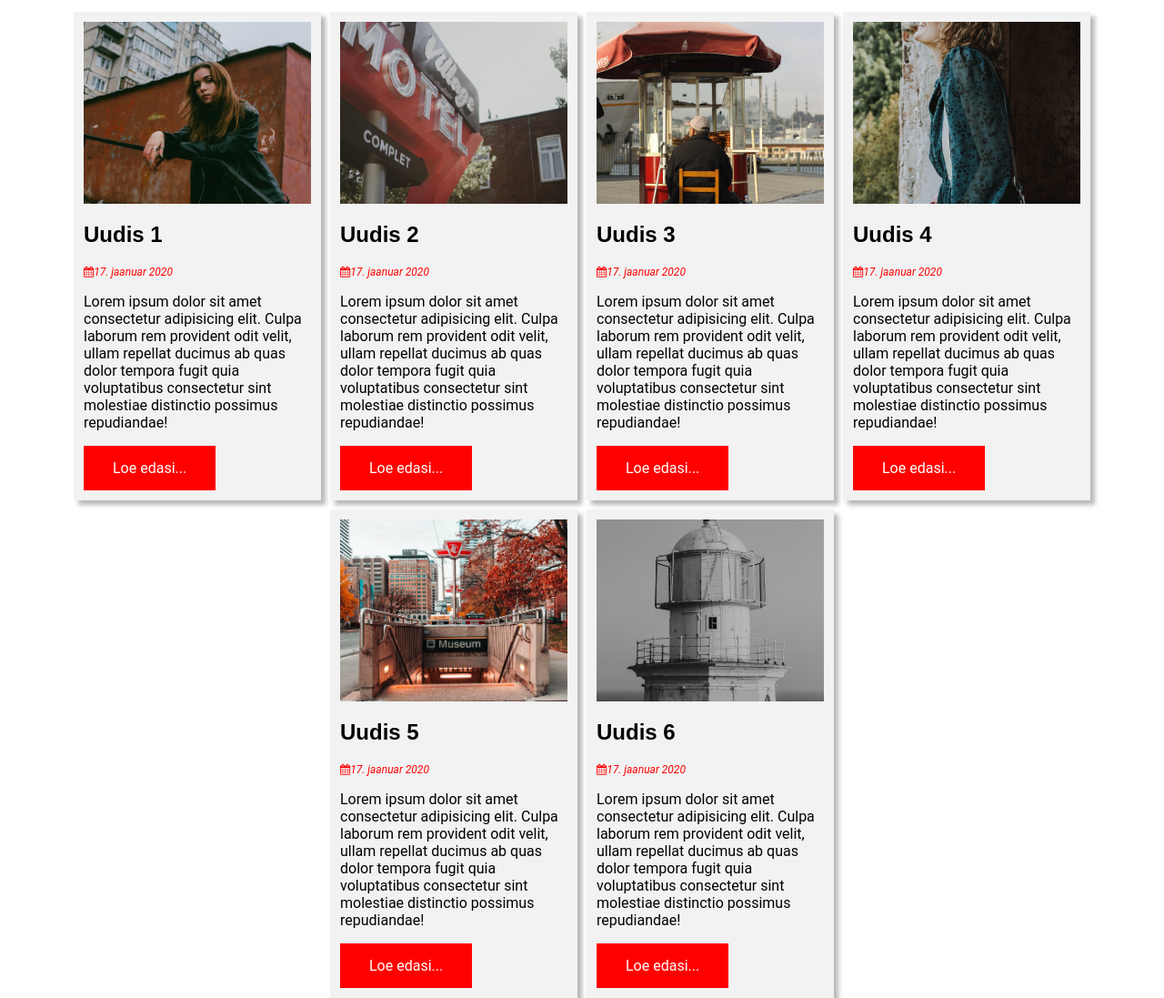
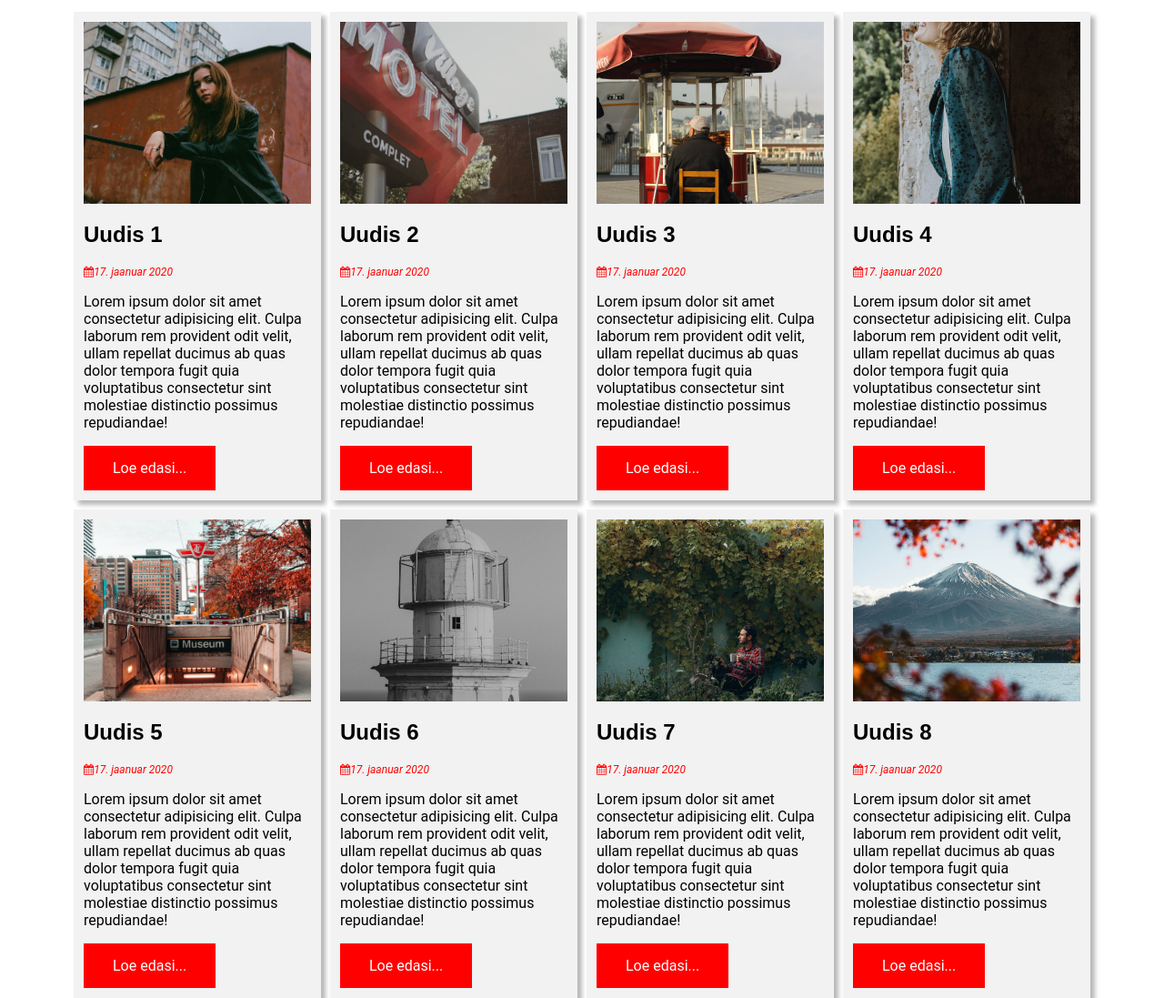
Before and after one commit to SpiidiK/Veebiarendus-koolitus, a plain HTML site: page loeng03/blogi.html in a window 1280 px wide. Shown: the whole page at 91% size. Drawn offline with Linux system fonts and the light colour scheme.

Commit message:
loeng03
kodune ülessanne

```diff
--- a/loeng03/blogi.html
+++ b/loeng03/blogi.html
@@ -91,6 +91,32 @@
                 <a href="uudis.html" class="nupp">Loe edasi...</a>
             </div>
         </div>
+        <div class="blokk">
+            <div><img src="8.jpeg" class="center pilt" alt=""></div>
+            <h2>Uudis 7</h2>
+            <div class="uudis-kuupaev"><i class="fa fa-calendar"></i>17. jaanuar 2020</div>
+            <div class="uudis-sisu">
+                <p>
+                    Lorem ipsum dolor sit amet consectetur adipisicing elit. Culpa laborum rem provident odit velit,
+                    ullam repellat ducimus ab quas dolor tempora fugit quia voluptatibus consectetur sint molestiae
+                    distinctio possimus repudiandae!
+                </p>
+                <a href="uudis.html" class="nupp">Loe edasi...</a>
+            </div>
+        </div>
+        <div class="blokk">
+            <div><img src="9.jpeg" class="center pilt" alt=""></div>
+            <h2>Uudis 8</h2>
+            <div class="uudis-kuupaev"><i class="fa fa-calendar"></i>17. jaanuar 2020</div>
+            <div class="uudis-sisu">
+                <p>
+                    Lorem ipsum dolor sit amet consectetur adipisicing elit. Culpa laborum rem provident odit velit,
+                    ullam repellat ducimus ab quas dolor tempora fugit quia voluptatibus consectetur sint molestiae
+                    distinctio possimus repudiandae!
+                </p>
+                <a href="uudis.html" class="nupp">Loe edasi...</a>
+            </div>
+        </div>
 
 
     </div>
--- a/loeng03/uudisstiil.css
+++ b/loeng03/uudisstiil.css
@@ -47,13 +47,13 @@ h1{
 .uudis-kuupaev{
     font-style: italic;
     text-align: right;
-    float: right; width: 39%;
+
 }
 
 .uudis-autor{
     font-style: italic;
     text-align: left;
-     width: 33.333%;
+
 }
 .uudis-sisu{
     font-size: 1.2rem;
@@ -64,7 +64,7 @@ h1{
     color: red;
     font-weight: 200;
     display:inline-block;
-    width: 49%;
+    width: 49%;;
 }
 .nupp {
     background-color: red;
@@ -76,7 +76,7 @@ h1{
     display: inline-block;
     font-size: 16px;
     transition-duration: 0.4s;
-    margin-top: 50px;
+    margin-top: 55px;
   }
 
   .nupp:hover  {
@@ -84,14 +84,15 @@ h1{
     color: white;
 
   }
-  .uudis-autor, .uudis-kuupaev{
+  .uudis-autor, .uudis-kuupaev, .uudis-thumb{
     font:  0.9em;
     color: red;
     font-weight: bold;
     display:inline-block;
-    width: 32%;
-
-
+    width: 46%;
+}
+.uudis-thumb{
+    width:6%;
 }
 .pildiasukoht {
     display: block;
```
Also changed, not shown: loeng03/uudis.html (+1 -0 lines), loeng03/8.jpeg (added), loeng03/9.jpeg (added).
